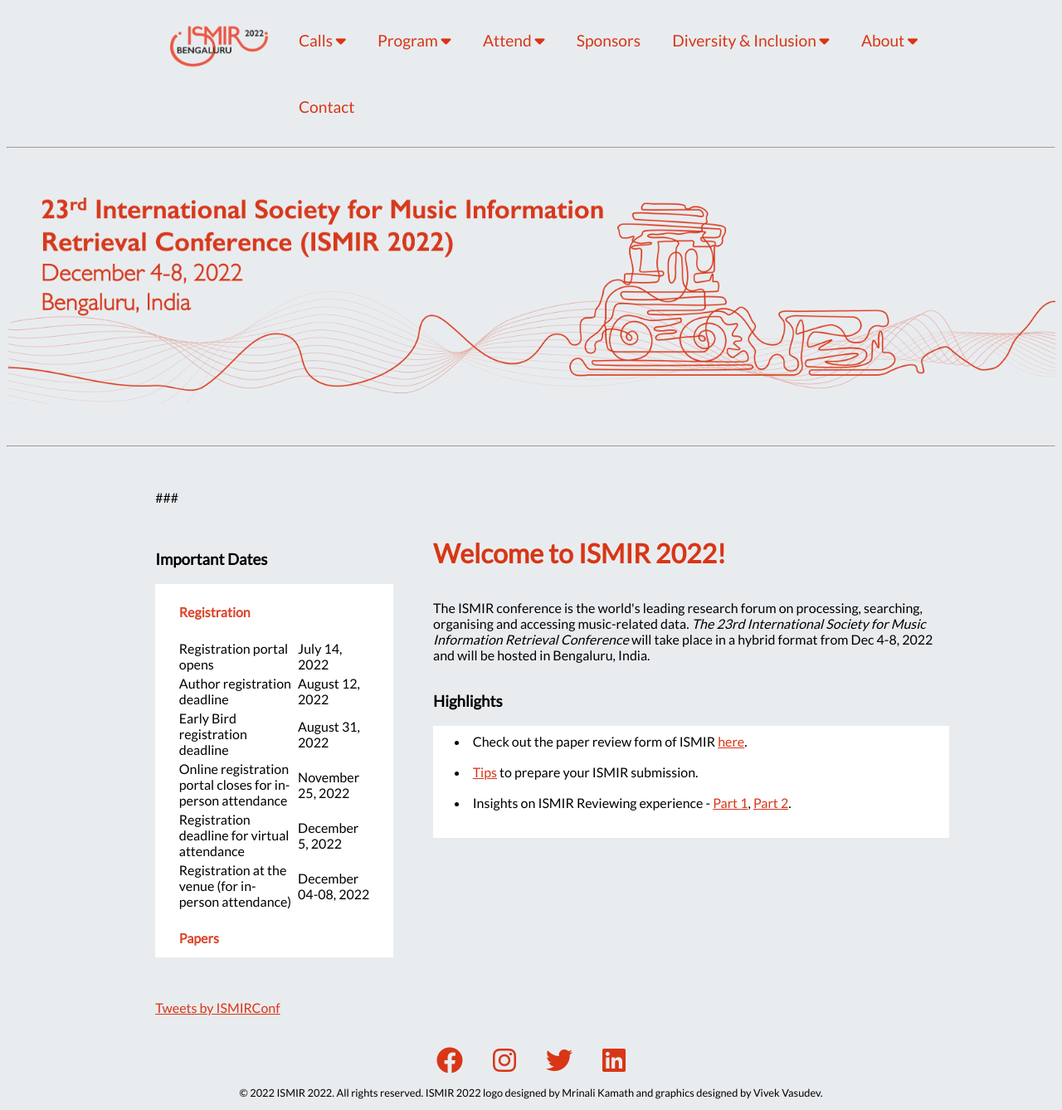
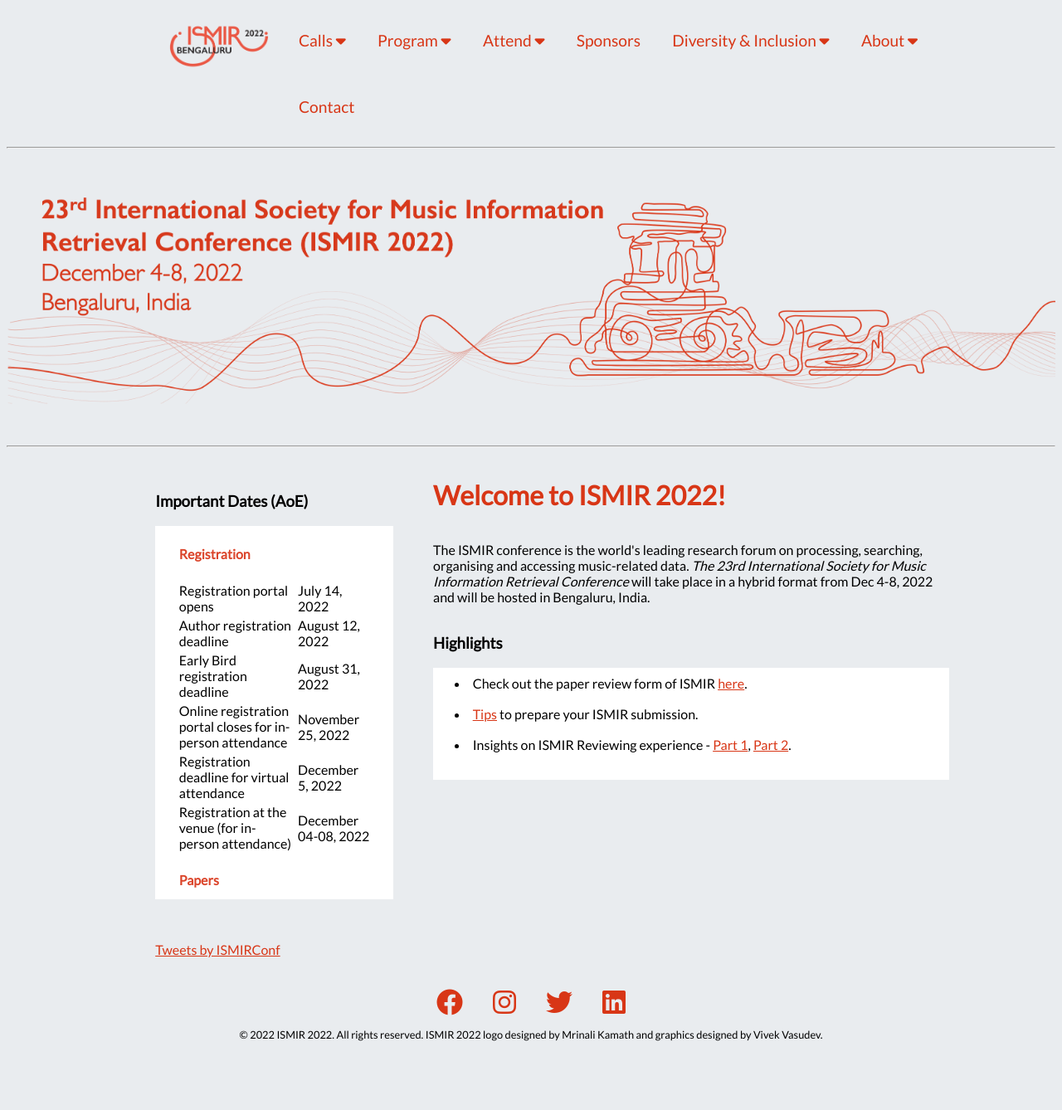
Before and after one commit to ismir2022/ismir2022.github.io, a Jekyll site: the page built from index_staging.md, in a window 1280 px wide. Shown: the whole page at 83% size. Built offline with Jekyll 4.4.1, drawn with Linux system fonts in a browser that asks for light colours; nearby versions of some CDN libraries; comment, search, counter and statistics services are not loaded; after the commit the page ends 1268 px from its top, so only the background shows below that.

Commit message:
some more width fixes of index staging

```diff
--- a/index_staging.md
+++ b/index_staging.md
@@ -3,9 +3,6 @@
 title: International Society for Music Information Retrieval
 ---
 
-<br>
-
-###
 <h1 style="float:right; width:65%;"> Welcome to ISMIR 2022! </h1>
 <p style="float:right; width:65%;">The ISMIR conference is the world's leading research forum on processing, searching, organising and accessing music-related data. <em>The 23rd International Society for Music Information Retrieval Conference</em> will take place in a hybrid format from Dec 4-8, 2022 and will be hosted in Bengaluru, India.</p>
 <br>
@@ -24,7 +21,7 @@
 		</tbody>
 </table>
 
-### Important Dates
+### Important Dates (AoE)
 <table class="timelinetable2" style="height:50vh; display: block; overflow-y:auto; overflow-x:hidden; background-color:rgb(255, 255, 255); padding-left: 2vw; padding-right: 2vw; padding-bottom: 1vh;">
         <tr>
             <td><h4><span style="color:#DB442A">Registration</span></h4></td>
@@ -173,7 +170,7 @@
         </tr>
 </table>
 <br>
-<div style="float:left;"><a class="twitter-timeline" data-width="400" data-height="500" href="https://twitter.com/ISMIRConf?ref_src=twsrc%5Etfw">Tweets by ISMIRConf</a> <script async src="https://platform.twitter.com/widgets.js" charset="utf-8"></script></div>
+<div style="float:left;"><a class="twitter-timeline" data-width="450" data-height="500" href="https://twitter.com/ISMIRConf?ref_src=twsrc%5Etfw">Tweets by ISMIRConf</a> <script async src="https://platform.twitter.com/widgets.js" charset="utf-8"></script></div>
 <!-- <div class="mobiletwitter"><a class="twitter-timeline" data-width="250" data-height="400" href="https://twitter.com/ISMIRConf?ref_src=twsrc%5Etfw">Tweets by ISMIRConf</a> <script async src="https://platform.twitter.com/widgets.js" charset="utf-8"></script></div> -->
 <br>
 <br>
```
